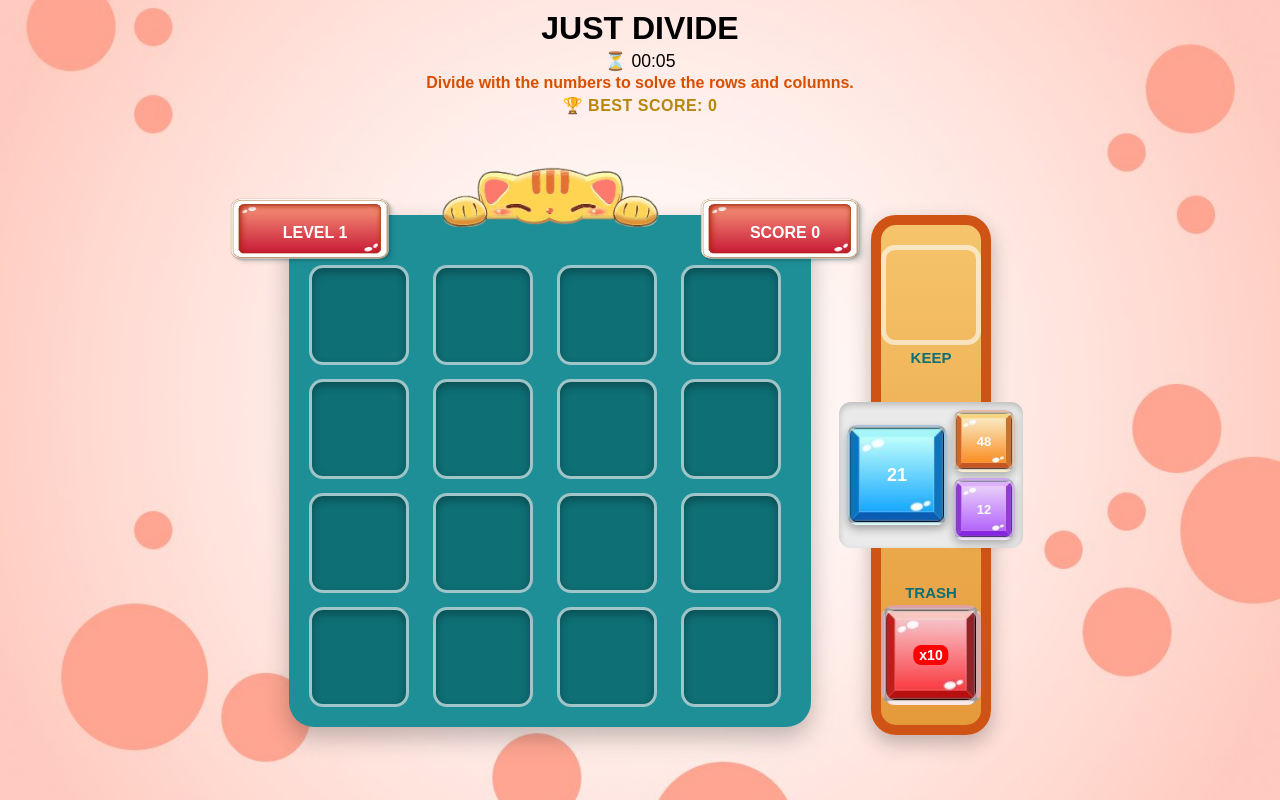
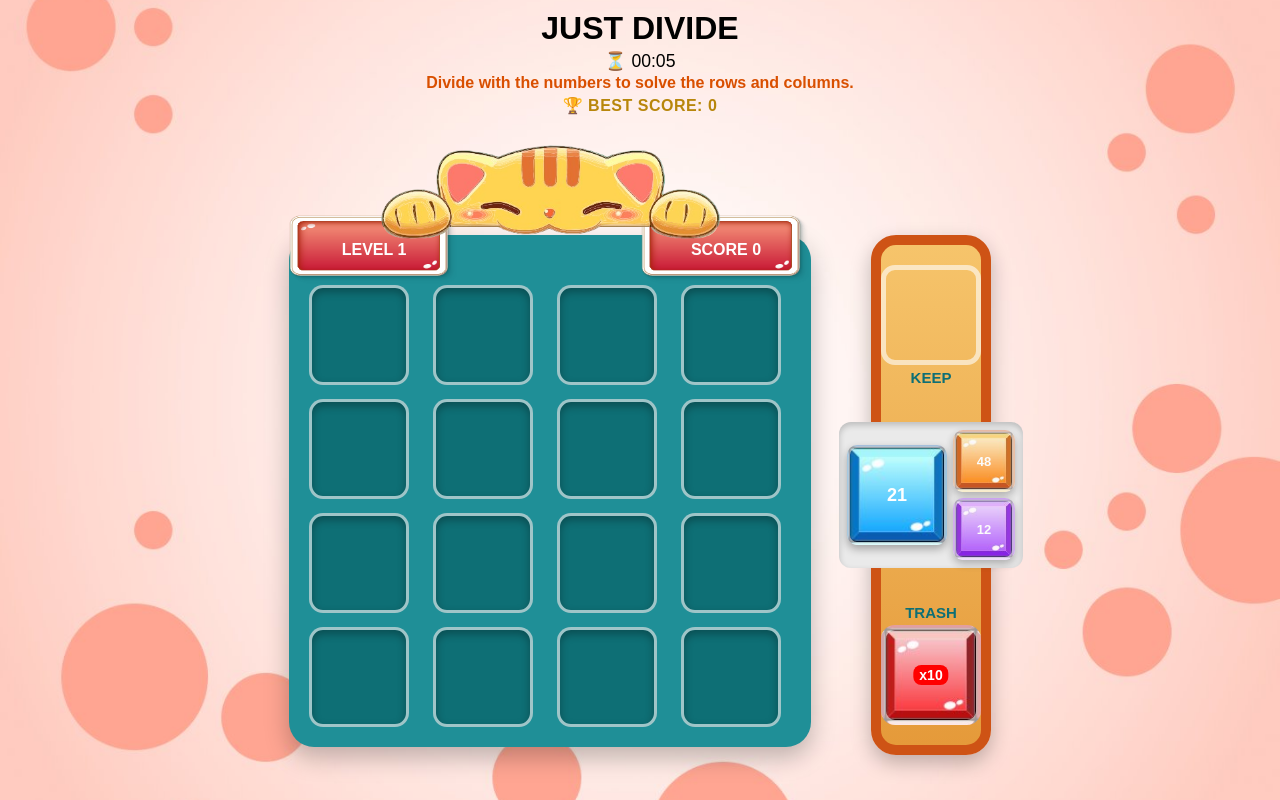
Before and after one commit to akshaymalayil/just-divide-react-game, a React (Vite) app in the folder client/: page / in a window 1280 px wide. Built offline with nearby package versions, Linux system fonts and the light colour scheme.

Commit message:
refactor(ui): move cat and badges to CatBoard component and fix layout alignment

```diff
--- a/client/src/App.jsx
+++ b/client/src/App.jsx
@@ -1,8 +1,8 @@
 import { useState, useEffect } from 'react';
-import Header from './components/Header';
-import Grid from './components/Grid';
+import Header    from './components/Header';
+import Grid      from './components/Grid';
 import SidePanel from './components/SidePanel';
-import GameOver from './components/GameOver';
+import GameOver  from './components/GameOver';
 import './styles/global.css';
 import { randomTile, initQueue, applyMerge, hasMovesLeft } from './game/tileUtils';
 
--- /dev/null
+++ b/client/src/components/CatBoard.jsx
@@ -0,0 +1,30 @@
+import catImg   from '../assets/images/cat.png';
+import badgeImg from '../assets/images/levels_score.png';
+
+/**
+ * CatBoard — decorative strip that sits above the grid.
+ * Renders the cat mascot flanked by level and score badges.
+ * Purely presentational — receives score & level as props.
+ */
+const CatBoard = ({ score, level }) => {
+  return (
+    <div className="cat-board">
+      {/* Level badge — left */}
+      <div className="badge-box" id="level">
+        <img src={badgeImg} className="badge-img" alt="" />
+        <span>LEVEL {level}</span>
+      </div>
+
+      {/* Cat mascot — centre */}
+      <img src={catImg} alt="cat mascot" className="cat-img" />
+
+      {/* Score badge — right */}
+      <div className="badge-box" id="score">
+        <img src={badgeImg} className="badge-img" alt="" />
+        <span>SCORE {score}</span>
+      </div>
+    </div>
+  );
+};
+
+export default CatBoard;
--- a/client/src/components/Grid.jsx
+++ b/client/src/components/Grid.jsx
@@ -1,25 +1,12 @@
-import catImg from '../assets/images/cat.png';
-import badgeImg from '../assets/images/levels_score.png';
+import CatBoard from './CatBoard';
 import { getTileImage } from '../game/tileUtils';
 
 const Grid = ({ grid, score, level, isDragging, onDragStart, onDragEnd, onDropOnCell }) => {
   return (
     <div className="grid-wrapper">
 
-      {/* ── TOP BAR: cat + level/score badges ── */}
-      <div className="top-bar">
-        <div className="badge-box" id="level">
-          <img src={badgeImg} className="badge-img" alt="" />
-          <span>LEVEL {level}</span>
-        </div>
-
-        <img src={catImg} alt="cat" className="cat-img" />
-
-        <div className="badge-box" id="score">
-          <img src={badgeImg} className="badge-img" alt="" />
-          <span>SCORE {score}</span>
-        </div>
-      </div>
+      {/* CatBoard — absolutely positioned above the grid via .cat-board CSS */}
+      <CatBoard score={score} level={level} />
 
       {/* ── 4×4 GRID ── */}
       <div className="grid">
--- a/client/src/styles/global.css
+++ b/client/src/styles/global.css
@@ -12,11 +12,11 @@ html, body { height: 100%; }
   --grid-pad-side:     20px;
 
   --cat-size:          300px;
-  --top-bar-offset:    -60px;
+  --top-bar-offset:    -110px;
   --badge-w:           170px;
   --badge-h:           70px;
   --badge-font:        16px;
-  --badge-drop:        40px;
+  --badge-drop:        90px;
 
   --panel-w:           calc(var(--cell-size) + 20px);
   --panel-h:           520px;
@@ -24,7 +24,7 @@ html, body { height: 100%; }
   --panel-border:      10px;
 
   --game-gap:          60px;
-  --game-mt:           100px;
+  --game-mt:           120px;
 
   --title-size:        2rem;
   --timer-size:        1.1rem;
@@ -49,11 +49,11 @@ html, body { height: 100%; }
     --grid-pad-side:     12px;
 
     --cat-size:          200px;
-    --top-bar-offset:    -40px;
+    --top-bar-offset:    -75px;
     --badge-w:           116px;
     --badge-h:           48px;
     --badge-font:        12px;
-    --badge-drop:        26px;
+    --badge-drop:        59px;
 
     --panel-w:           calc(var(--cell-size) + 14px);
     --panel-h:           310px;
@@ -61,7 +61,7 @@ html, body { height: 100%; }
     --panel-border:      7px;
 
     --game-gap:          28px;
-    --game-mt:           60px;
+    --game-mt:           80px;
 
     --title-size:        1.3rem;
     --timer-size:        0.9rem;
@@ -86,11 +86,11 @@ html, body { height: 100%; }
     --grid-pad-side:     16px;
 
     --cat-size:          245px;
-    --top-bar-offset:    -50px;
+    --top-bar-offset:    -90px;
     --badge-w:           138px;
     --badge-h:           58px;
     --badge-font:        14px;
-    --badge-drop:        33px;
+    --badge-drop:        73px;
 
     --panel-w:           calc(var(--cell-size) + 16px);
     --panel-h:           380px;
@@ -98,7 +98,7 @@ html, body { height: 100%; }
     --panel-border:      8px;
 
     --game-gap:          44px;
-    --game-mt:           80px;
+    --game-mt:           100px;
 
     --title-size:        1.65rem;
     --timer-size:        1rem;
@@ -123,11 +123,11 @@ html, body { height: 100%; }
     --grid-pad-side:     12px;
 
     --cat-size:          190px;
-    --top-bar-offset:    -38px;
+    --top-bar-offset:    -68px;
     --badge-w:           106px;
     --badge-h:           44px;
     --badge-font:        11px;
-    --badge-drop:        24px;
+    --badge-drop:        54px;
 
     /* panel becomes a horizontal bar in portrait */
     --panel-w:           auto;
@@ -136,7 +136,7 @@ html, body { height: 100%; }
     --panel-border:      7px;
 
     --game-gap:          20px;
-    --game-mt:           60px;
+    --game-mt:           75px;
 
     --title-size:        1.25rem;
     --timer-size:        0.88rem;
@@ -222,7 +222,7 @@ body {
 }
 
 /* ============================================================
-   GRID WRAPPER
+   GRID WRAPPER  — positioning context for the cat-board overlay
    ============================================================ */
 .grid-wrapper {
   position: relative;
@@ -232,29 +232,42 @@ body {
 }
 
 /* ============================================================
-   TOP BAR  (cat + level/score badges)
+   CAT BOARD  (cat mascot + level/score badges)
+   Exact same layout as the original .top-bar that produced the reference UI.
+   Flex row: [badge] [cat] [badge] — badges use relative top to drop down.
    ============================================================ */
-.top-bar {
+.cat-board {
   position: absolute;
   top: var(--top-bar-offset);
+  /* Span exactly the grid width so badges anchor to grid corners */
+  width: calc(4 * var(--grid-col-size) + 3 * var(--grid-gap) + 2 * var(--grid-pad-side));
   display: flex;
   align-items: center;
-  gap: 0;
+  justify-content: center;
   z-index: 2;
 }
 
 .cat-img {
-  width: var(--cat-size);
+  /* Paws wide enough to overlap both badges */
+  width: calc(var(--cat-size) + var(--badge-w));
+  position: relative;
+  z-index: 2;  /* cat in front of badges */
   display: block;
 }
 
+/* Badges anchored to grid left / right corners, behind cat paws */
 .badge-box {
-  position: relative;
+  position: absolute;
   top: var(--badge-drop);
   width: var(--badge-w);
   height: var(--badge-h);
-  flex-shrink: 0;
+  z-index: 1;
 }
+
+.badge-box#level { left: 0; }
+.badge-box#score { right: 0; }
+
+
 
 .badge-img {
   width: 100%;
@@ -280,7 +293,7 @@ body {
   grid-template-columns: repeat(4, var(--grid-col-size));
   gap: var(--grid-gap);
   background: #1f8f97;
-  padding: var(--grid-pad-top) var(--grid-pad-side) var(--grid-pad-side);
+  padding: var(--grid-pad-top) var(--grid-pad-side) var(--grid-pad-side) ;
   border-radius: 25px;
   box-shadow: 0 10px 25px rgba(0, 0, 0, 0.25);
 }
```
